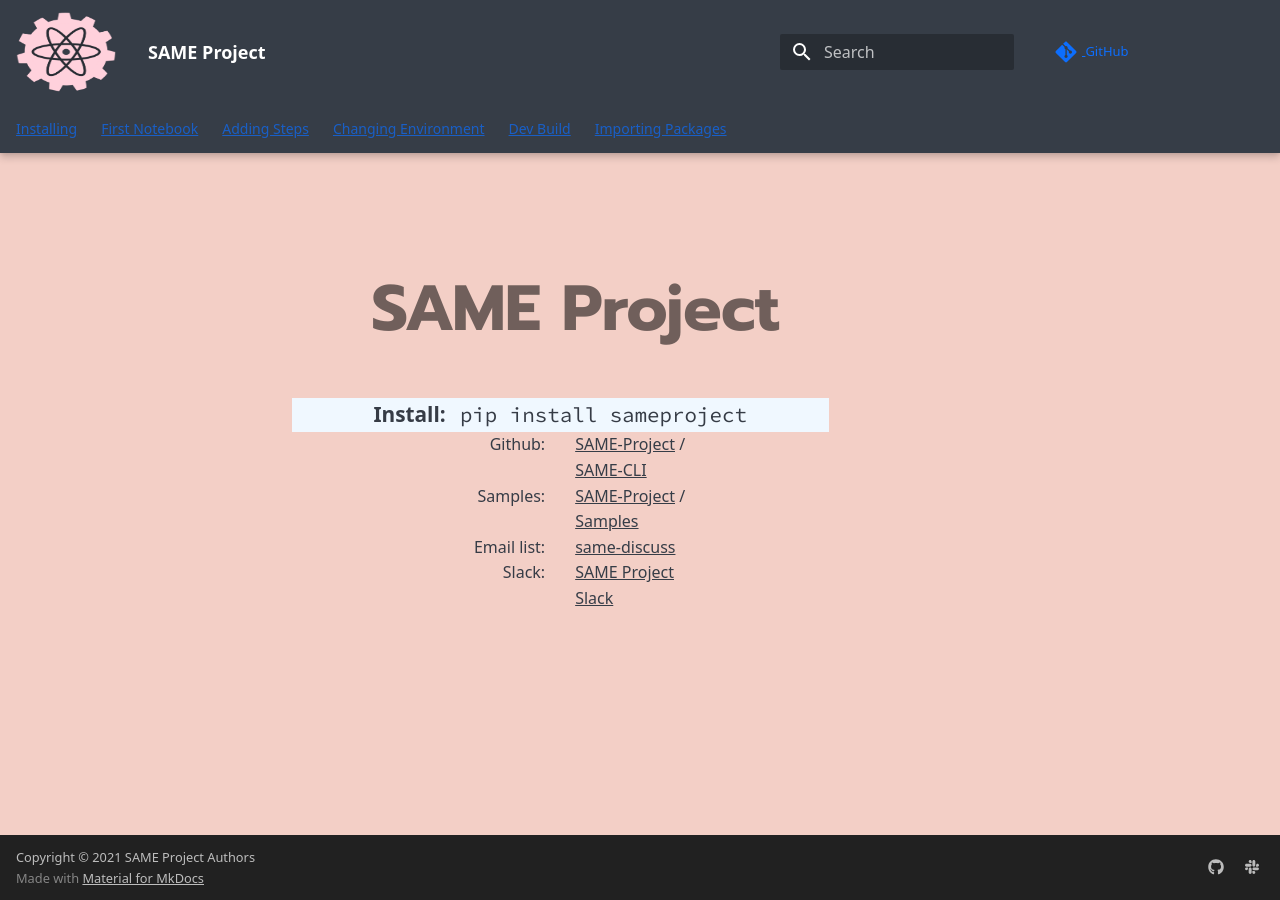
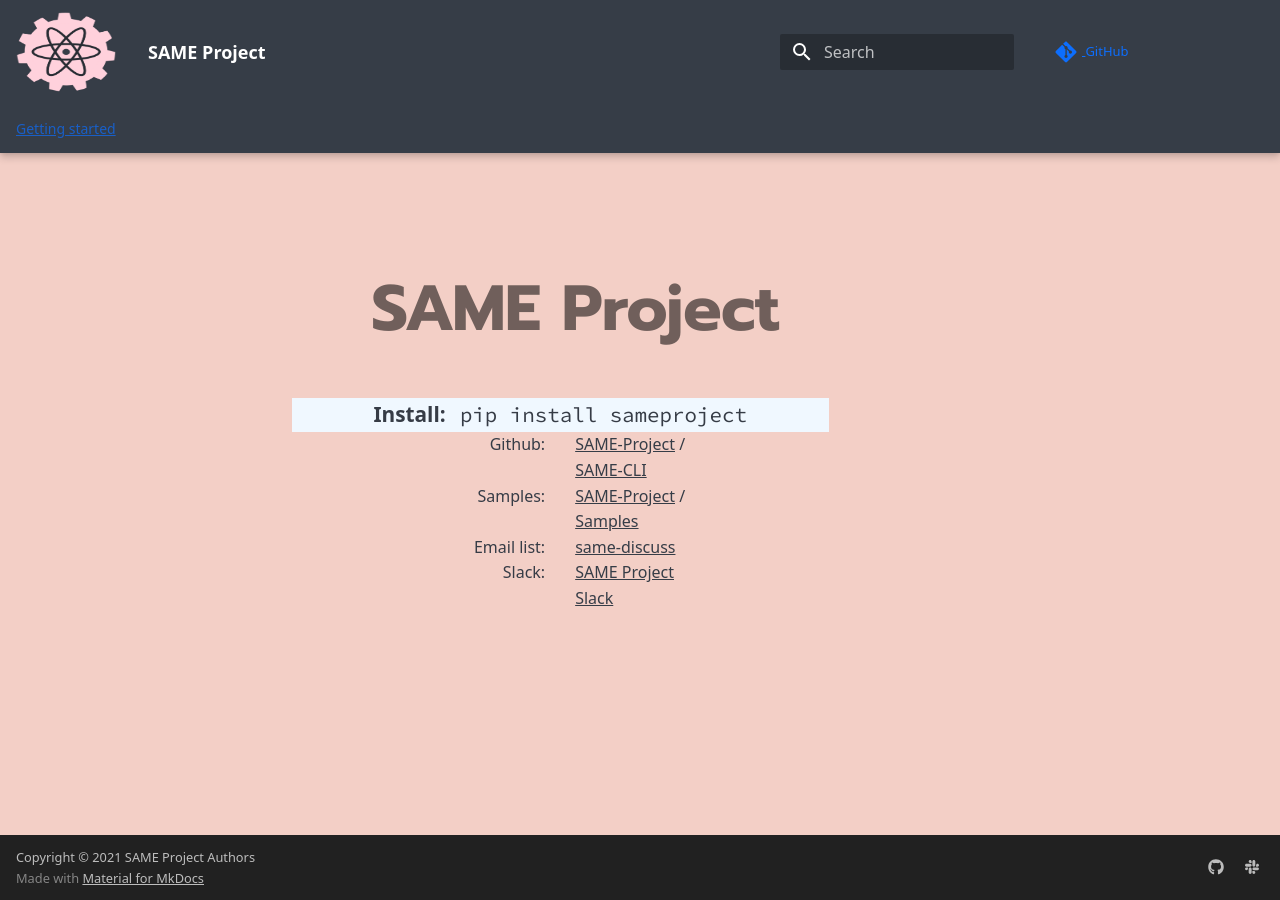
Before and after one commit to js-ts/same-mkdocs, an MkDocs documentation site: the page built from docs/index.md, in a window 1280 px wide. Built offline with MkDocs 1.6.1 and Material for MkDocs 9.7.7, drawn with Linux system fonts in a browser that asks for light colours; comment, search, counter and statistics services are not loaded.

Commit message:
Update mkdocs.yml

```diff
--- a/mkdocs.yml
+++ b/mkdocs.yml
@@ -1,6 +1,6 @@
 nav:
     # - Home: index.md
-#     - Getting started:
+    - Getting started:
           # - SAME Quickstart: getting-started/_index.md
           - Installing: getting-started/installing.md
           - First Notebook: getting-started/first-notebook.md
```
